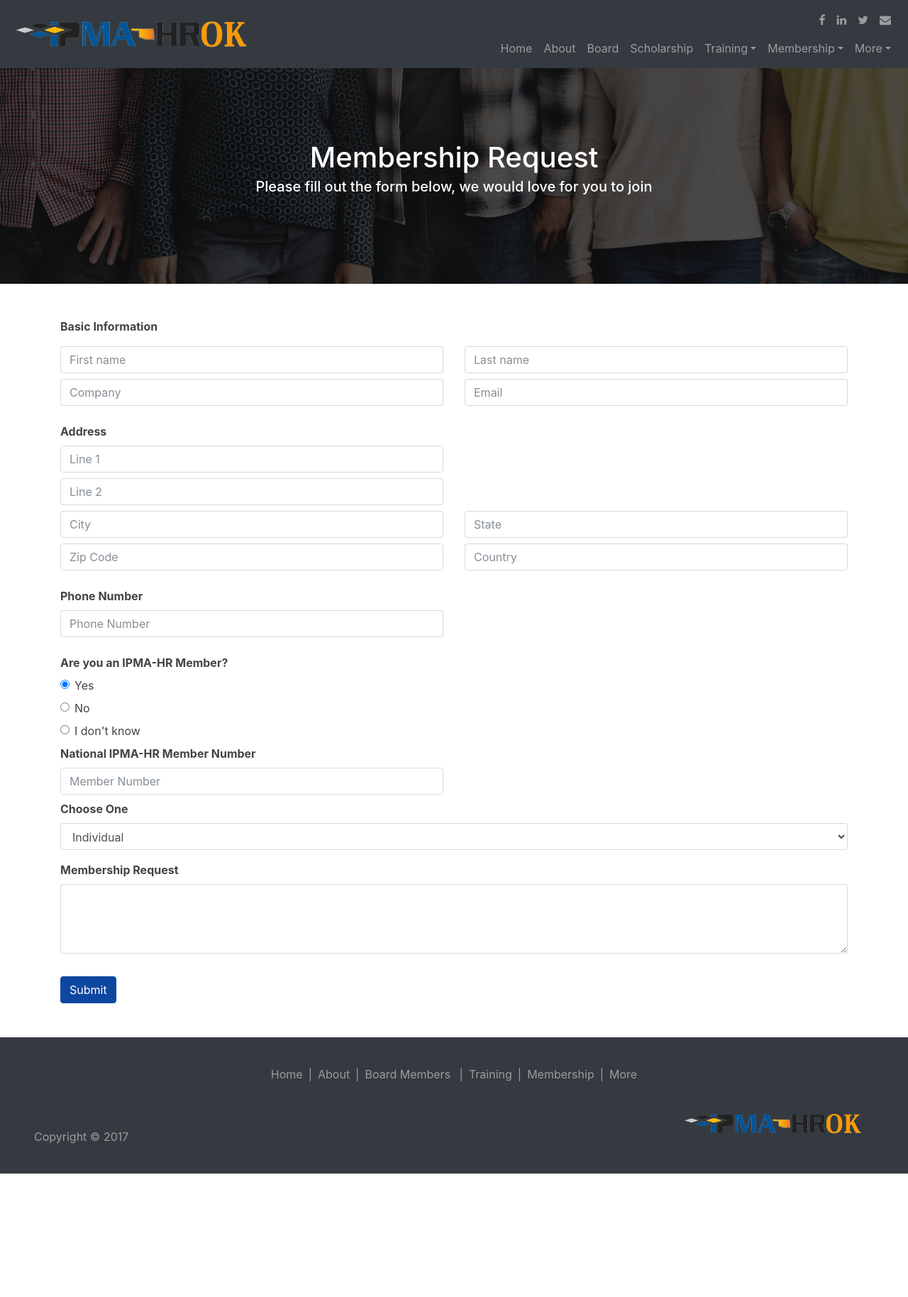
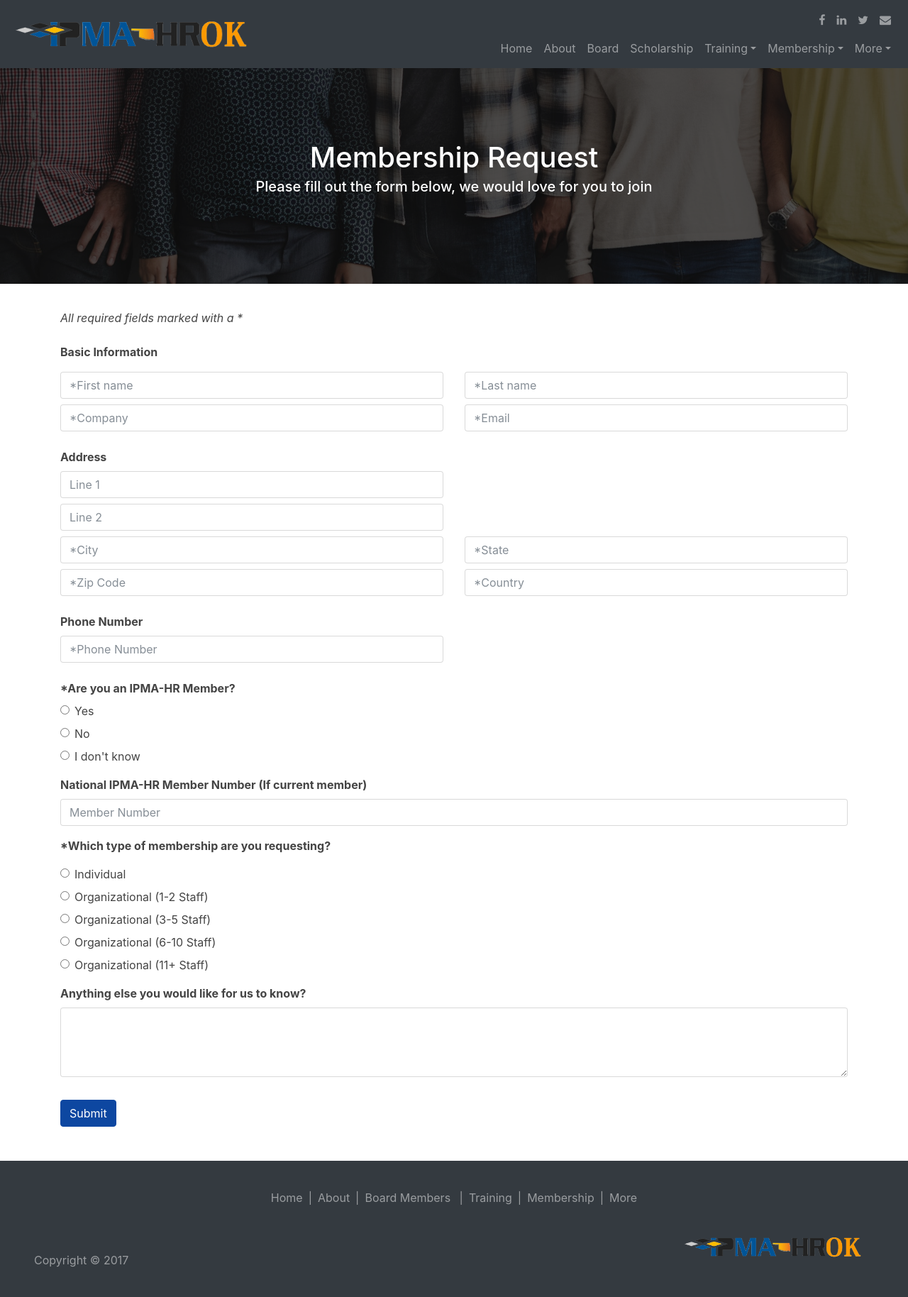
Before and after one commit to bdonaldson58/IPMA, a PHP site: page /membership-request.php in a window 1280 px wide. Shown: the whole page at 71% size. Before the commit the page ends 1654 px from the top, so only its background shows below. Run offline with PHP 8.4, Linux system fonts and the light colour scheme.

Commit message:
wrote php for member request form

```diff
--- /dev/null
+++ b/inc/membership-request-form.php
@@ -0,0 +1,118 @@
+<?php
+
+#   Message variables
+    $msg = '';
+    $msgClass = '';
+/*
+    If the form has been submitted...
+        filter_has_var - checking to see if variable of specified type exists
+        INPUT_POST -  indicates that we are submitting a post form
+*/      if(filter_has_var(INPUT_POST, 'submit')){
+/*      Getting the data from the form using POST
+        Each variable in apostrophes, i.e. 'email', refers to the name in the html form
+        htmlspecialchars converts special characters into html entities so people cannot
+        run scripts or harmful code in your form.
+*/
+        $firstName = htmlspecialchars($_POST['firstName']);
+        $lastName = htmlspecialchars($_POST['lastName']);
+        $email = htmlspecialchars($_POST['email']);
+        $company = htmlspecialchars($_POST['company']);
+        $addressLine1 = htmlspecialchars($_POST['addressLine1']);
+        $addressLine2 = htmlspecialchars($_POST['addressLine2']);
+        $city = htmlspecialchars($_POST['city']);
+        $state = htmlspecialchars($_POST['state']);
+        $zipcode = htmlspecialchars($_POST['zipcode']);
+        $country = htmlspecialchars($_POST['country']);
+        $phone = htmlspecialchars($_POST['phone']);
+        $message = htmlspecialchars($_POST['message']);
+        $memberRadios = htmlspecialchars($_POST['memberRadios']);
+        $memberNumber = htmlspecialchars($_POST['memberNumber']);
+        $membershipType = htmlspecialchars($_POST['membershipType']);
+
+
+/*      Checking required fields
+            If the email, name and message fields are all NOT empty, then the form passed.
+            Else, the user input failed, and messages will display according to which
+            field failed the test
+*/      if(
+            !empty($firstName) &&
+            !empty($lastName) &&
+            !empty($company) &&
+            !empty($email) &&
+            !empty($city) &&
+            !empty($state) &&
+            !empty($zipcode) &&
+            !empty($country) &&
+            !empty($memberRadios) &&
+            !empty($membershipType) &&
+            !empty($phone)
+            ){
+/*        The form has been submitted and the fields are not empty
+          Now validating email. Using FILTER_VALIDATE_EMAIL inside of
+          filter_var in order to validate that a correct email address has
+          been entered.
+  */        if(filter_var($email, FILTER_VALIDATE_EMAIL) === false){
+              $msg = 'Please enter a valid email address';
+              $msgClass = 'alert-danger';
+            } else {
+                #Sending the email
+                  $toEmail = 'bdonaldson58@gmail.com';
+                  $subject = 'Membership Request From '.$firstName." ".$lastName;
+                  $body = '<h2>Membership Request</h2>
+                          <h4 style="display:inline-block">First Name</h4><p> '.$firstName.'</p>
+                          <h4>Last Name</h4><p> '.$lastName.'</p>
+                          <h4>Company</h4><p> '.$company.'</p>
+                          <h4>Email</h4><p> '.$email.'</p>
+                          <h4>Address Line 1</h4><p> '.$addressLine1.'</p>
+                          <h4>Address Line 2</h4><p> '.$addressLine2.'</p>
+                          <h4>City</h4><p> '.$city.'</p>
+                          <h4>State</h4><p> '.$state.'</p>
+                          <h4>Zipcode</h4><p> '.$zipcode.'</p>
+                          <h4>Country</h4><p> '.$country.'</p>
+                          <h4>Phone Number</h4><p> '.$phone.'</p>
+                          <h4>Current IPMA-HR Member</h4><p> '.$memberRadios.'</p>
+                          <h4>IPMA-HR Member Number</h4><p> '.$memberNumber.'</p>
+                          <h4>Type of Membership</h4><p> '.$membershipType.'</p>
+                          <h4>Message</h4><p> '.$message.'</p>';
+                  #Setting Email Headers
+                  $headers = "MIME-Version: 1.0" . "\r\n";
+                  $headers .= "Content-Type:text/html;charset=UTF-8" . "
+                      \r\n";
+                  # Additional Headers
+                  $headers .= "From: " .$firstName. "<".$email.">". "\r\n";
+                  if(mail($toEmail, $subject, $body, $headers)){
+                  # Email sent
+                      $msg = 'Your email has been sent';
+                      $msgClass = 'alert-success';
+
+                  # Clearing the form after email has been sent
+                      $firstName = '';
+                      $lastName = '';
+                      $company = '';
+                      $email = '';
+                      $addressLine1 = '';
+                      $addressLine2 = '';
+                      $city = '';
+                      $state = '';
+                      $zipcode = '';
+                      $country = '';
+                      $phone = '';
+                      $message = '';
+                      $memberRadios = '';
+                      $membershipType = '';
+                      $memberNumber = '';
+
+
+                  } else {
+                      # Email not sent
+                      $msg = 'Your email was not sent';
+                      $msgClass = 'alert-danger';
+                  }
+              }
+          } else {
+              //Failed
+              $msg = 'Please fill in all required fields';
+              $msgClass = 'alert-danger';
+          }
+    }
+?>
--- a/membership-request.php
+++ b/membership-request.php
@@ -1,6 +1,7 @@
 <?php
+ require 'inc/membership-request-form.php';
  include 'inc/header.php';
- ?>
+?>
   <!-- IN-PAGE NAVIGATION -->
 
 <header id="showcase1">
@@ -21,28 +22,43 @@
 <!-- ###### SECTION 1 #######-->
 <section id="about-section-1" class="pt-4">
   <div class="container">
+  <div class="row">
+
+     <!-- If $msg is not blank, ouput $msg and $msgClass variables   -->
+     <?php if($msg != ''): ?>
+            <div class="alert <?php echo $msgClass; ?>" role="alert">
+            <?php echo $msg; ?></div>
+
+        <?php endif; ?>
+        <form method="post" action="<?php echo $_SERVER['PHP_SELF']; # Submitting to this file ?>">
+  </div>
     <div class="row pt-2">
       <div class="col-md-12">
-        <form>
+        <form action="membership-request-form.php" method="post">
+            <div class="row mt-1">
+                <div class="col">
+                    <label><i>All required fields marked with a &#42;</i></label>
+                </div>
+            </div>
             <div class="row mb-2 mt-3">
                 <div class="col">
-                    <label for="address"><strong>Basic Information</strong></label>
+                    <label><strong>Basic Information</strong></label>
                 </div>
             </div>
             <div class="row my-2">
                 <div class="col">
-                    <input type="text" class="form-control" placeholder="First name">
+                    <input type="text" name="firstName"class="form-control" placeholder="&#42;First name" value="<?php echo isset($_POST['firstName']) ? $firstName : ''; ?>">
                 </div>
                 <div class="col">
-                    <input type="text" class="form-control" placeholder="Last name">
+                    <input type="text" name="lastName" class="form-control" placeholder="&#42;Last name" value="<?php echo isset($_POST['lastName']) ? $lastName : ''; ?>">
                 </div>
             </div>
             <div class="row mb-4">
                 <div class="col-md-6">
-                <input type="text" class="form-control" placeholder="Company">
+                <input type="text" name="company" class="form-control" placeholder="&#42;Company" value="<?php echo isset($_POST['company']) ? $company : ''; ?>">
                 </div>
                 <div class="col-md-6">
-                <input type="email" class="form-control" placeholder="Email">
+                <input type="email" name="email" class="form-control" placeholder="&#42;Email" value="<?php echo isset($_POST['email']) ? $email : ''; ?>">
                 </div>
             </div>
             <div class="row">
@@ -52,28 +68,28 @@
             </div>
             <div class="row">
                 <div class="col-md-6">
-                <input type="text" class="form-control" placeholder="Line 1">
+                <input type="text" class="form-control" placeholder="Line 1" name="addressLine1" value="<?php echo isset($_POST['addressLine1']) ? $addressLine1 : ''; ?>">
                 </div>
             </div>
             <div class="row my-2">
                 <div class="col-md-6">
-                <input type="text" class="form-control" placeholder="Line 2">
+                <input type="text" class="form-control" placeholder="Line 2" name="addressLine2" value="<?php echo isset($_POST['addressLine2']) ? $addressLine2 : ''; ?>">
                 </div>
             </div>
             <div class="row my-2">
                 <div class="col">
-                    <input type="text" class="form-control" placeholder="City">
+                    <input type="text" class="form-control" placeholder="&#42;City" name="city" value="<?php echo isset($_POST['city']) ? $city : ''; ?>">
                 </div>
                 <div class="col">
-                    <input type="text" class="form-control" placeholder="State">
+                    <input type="text" class="form-control" placeholder="&#42;State" name="state" value="<?php echo isset($_POST['state']) ? $state : ''; ?>">
                 </div>
             </div>
             <div class="row mb-4">
                 <div class="col">
-                    <input type="text" class="form-control" placeholder="Zip Code">
+                    <input type="text" class="form-control" placeholder="&#42;Zip Code" name="zipcode" value="<?php echo isset($_POST['zipcode']) ? $zipcode : ''; ?>">
                 </div>
                 <div class="col">
-                    <input type="text" class="form-control" placeholder="Country">
+                    <input type="text" class="form-control" placeholder="&#42;Country" name="country" value="<?php echo isset($_POST['country']) ? $country : ''; ?>">
                 </div>
             </div>
             <div class="row">
@@ -83,52 +99,75 @@
             </div>
             <div class="row mb-4">
                 <div class="col-md-6">
-                <input type="text" class="form-control" placeholder="Phone Number">
+                <input type="text" class="form-control" placeholder="&#42;Phone Number" name="phone" value="<?php echo isset($_POST['phone']) ? $phone : ''; ?>">
                 </div>
             </div>
 
-            <label for="member"><strong>Are you an IPMA-HR Member?</strong></label>
+            <label><strong>&#42;Are you an IPMA-HR Member?</strong></label>
             <div class="form-check">
                 <label class="form-check-label">
-                    <input class="form-check-input" type="radio" name="exampleRadios" id="exampleRadios1" value="option1" checked>
+                    <input class="form-check-input" type="radio" name="memberRadios" value="Yes">
                     Yes
                 </label>
             </div>
               <div class="form-check">
                 <label class="form-check-label">
-                    <input class="form-check-input" type="radio" name="exampleRadios" id="exampleRadios2" value="option2">
+                    <input class="form-check-input" type="radio" name="memberRadios" value="No">
                     No
                 </label>
               </div>
               <div class="form-check">
                 <label class="form-check-label">
-                    <input class="form-check-input" type="radio" name="exampleRadios" id="exampleRadios3" value="option3">
+                    <input class="form-check-input" type="radio" name="memberRadios" value="I don't know">
                     I don't know
                 </label>
               </div>
-            <div class="row my-2">
-                <div class="col-md-6">
-                <label for="member-number"><strong>National IPMA-HR Member Number</strong></label>
-                <input type="text" class="form-control" placeholder="Member Number">
+            <div class="row mt-3">
+                <div class="col-md-12 col-sm-6">
+                <label><strong>National IPMA-HR Member Number (If current member)</strong></label>
+                <input type="text" class="form-control" placeholder="Member Number" name="memberNumber" value="<?php echo isset($_POST['memberNumber']) ? $memberNumber : ''; ?>">
                 </div>
             </div>
             <div class="form-group">
-              <label for="typeOfMembership"><strong>Choose One</strong></label>
-              <select class="form-control" id="typeOfMembership">
-                <option>Individual</option>
-                <option>Organizational (1-2 Staff)</option>
-                <option>Organizational (3-5 Staff)</option>
-                <option>Organizational (6-10 Staff)</option>
-                <option>Organizational (11+ Staff)</option>
-              </select>
+
+            <label for="typeOfMembership" class="my-3"><strong>&#42;Which type of membership are you requesting?</strong></label>
+            <div class="form-check">
+                <label class="form-check-label">
+                    <input class="form-check-input" type="radio" name="membershipType" id="exampleRadios1" value="Individual">
+                    Individual
+                </label>
             </div>
-            <div class="form-group">
-              <label for="membershipRequest"><strong>Membership Request</strong></label>
-              <textarea class="form-control" id="membershipRequest" rows="4"></textarea>
+              <div class="form-check">
+                <label class="form-check-label">
+                    <input class="form-check-input" type="radio" name="membershipType" id="exampleRadios2" value="1-2 Staff">
+                    Organizational (1-2 Staff)
+                </label>
+              </div>
+              <div class="form-check">
+                <label class="form-check-label">
+                    <input class="form-check-input" type="radio" name="membershipType" id="exampleRadios3" value="3-5 Staff">
+                    Organizational (3-5 Staff)
+                </label>
+              </div>
+              <div class="form-check">
+                <label class="form-check-label">
+                    <input class="form-check-input" type="radio" name="membershipType" id="exampleRadios3" value="6-10 Staff">
+                    Organizational (6-10 Staff)
+                </label>
+              </div>
+              <div class="form-check">
+                <label class="form-check-label">
+                    <input class="form-check-input" type="radio" name="membershipType" id="exampleRadios3" value="11+ Staff">
+                    Organizational (11+ Staff)
+                </label>
+              </div>
+            <div class="form-group mt-3">
+              <label for="membershipRequest"><strong>Anything else you would like for us to know?</strong></label>
+              <textarea class="form-control" id="membershipRequest" rows="4" name="message"></textarea>
             </div>
             <div class="row mb-5">
                 <div class="col">
-                    <button type="submit" class="btn btn-primary mt-3">Submit</button>
+                    <button type="submit" name="submit" class="btn btn-primary mt-3">Submit</button>
                 </div>
             </div>
         </form>
```
